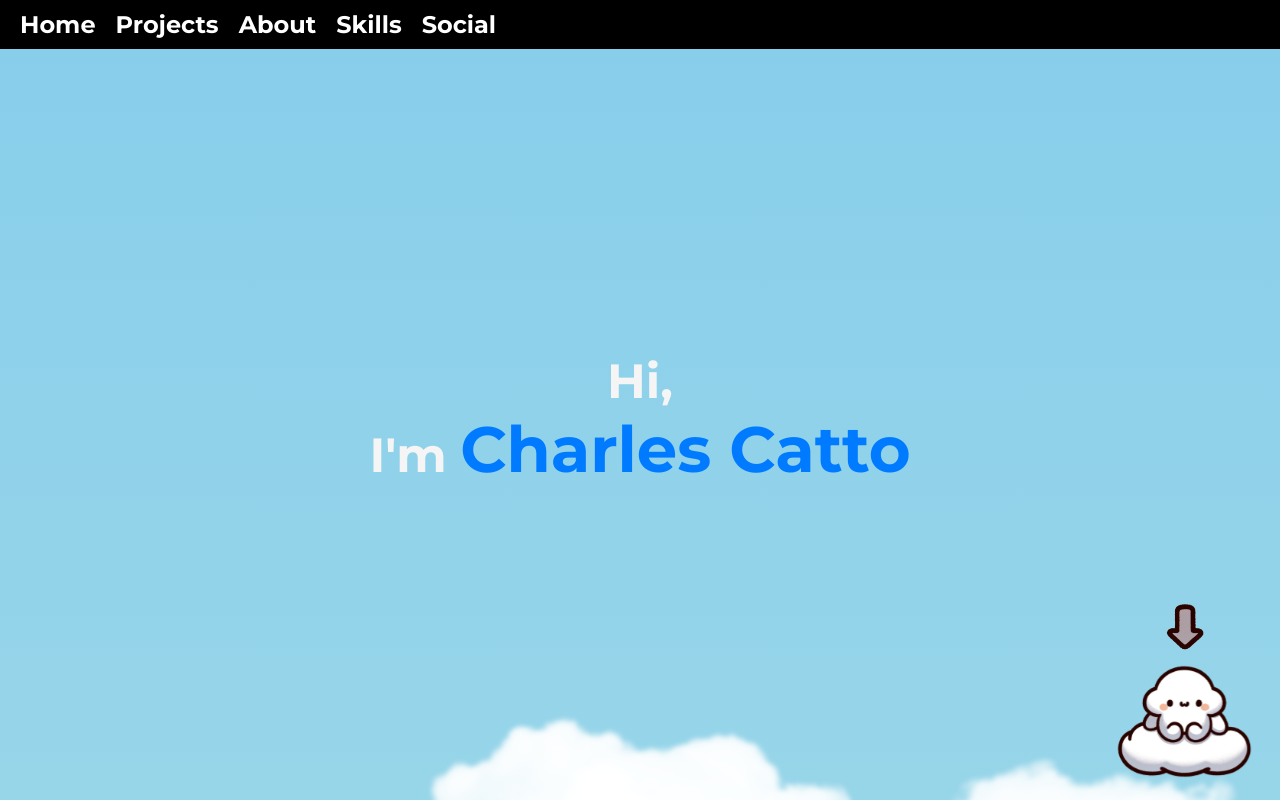
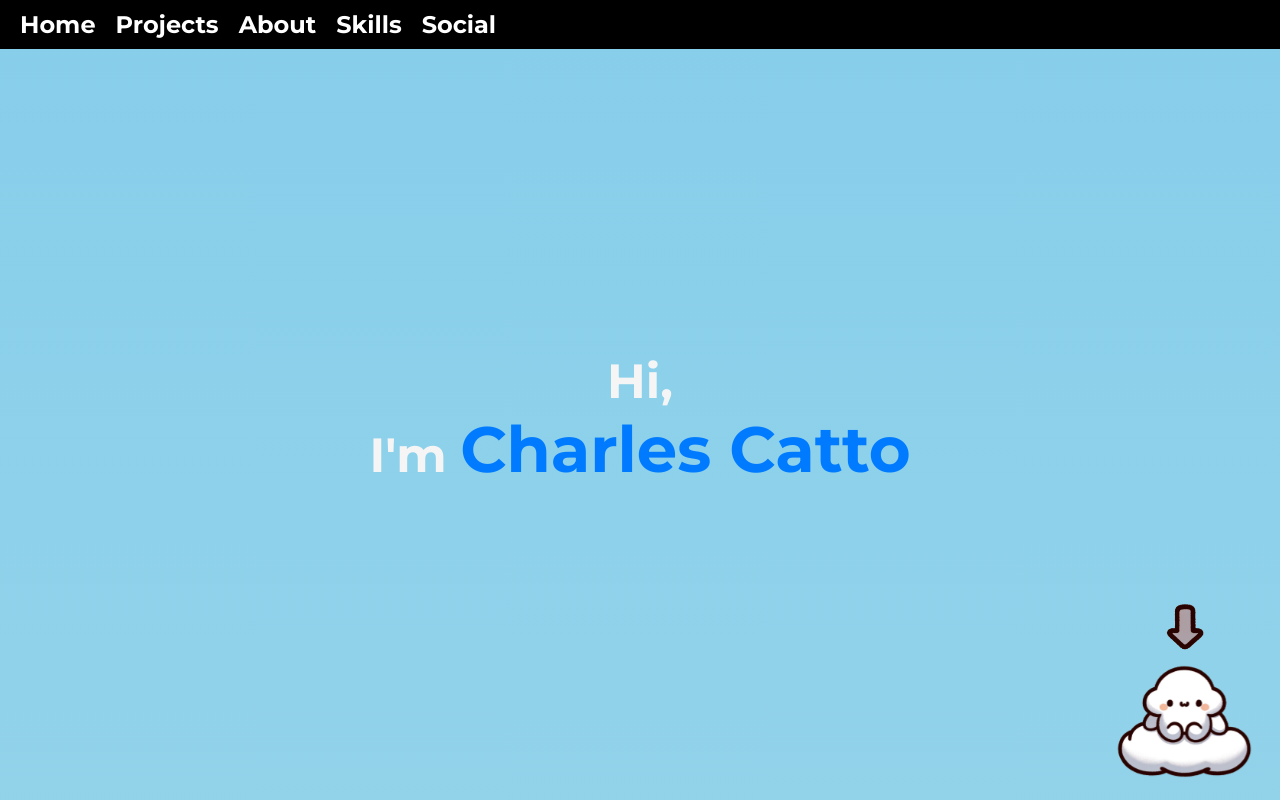
Before and after one commit to CharlesCatto/Portfolio, a React (Vite) app: page / in a window 1280 px wide. Shown: the top 800 px of the page. Built offline with nearby package versions, Linux system fonts and the light colour scheme.

Commit message:
Fixing the cloud container.

```diff
--- a/src/App.css
+++ b/src/App.css
@@ -43,3 +43,31 @@ a:hover {
 a:active {
 	text-decoration: none;
 }
+
+html,
+body {
+	margin: 0;
+	padding: 0;
+	height: 100%;
+}
+
+.mainContainer {
+	position: relative;
+	min-height: 100vh;
+	display: flex;
+	flex-direction: column;
+}
+
+.componentContainer {
+	flex: 1;
+}
+
+.cloudsContainer {
+	position: absolute;
+	top: 0;
+	left: 0;
+	width: 100%;
+	height: 100%;
+	z-index: -1;
+	pointer-events: none;
+}
--- a/src/App.tsx
+++ b/src/App.tsx
@@ -5,8 +5,37 @@ import Projects from "./components/Projects/Projects";
 import Footer from "./components/Footer/Footer";
 import Background from "./components/Background/Background";
 import "./App.css";
+import { useEffect, useRef } from "react";
 
 function App() {
+	const cloudsContainerRef = useRef<HTMLDivElement>(null);
+
+	useEffect(() => {
+		const updateCloudsContainerHeight = () => {
+			if (cloudsContainerRef.current) {
+				// Calculez la hauteur totale du contenu
+				const mainContainer = document.querySelector(".mainContainer");
+				if (mainContainer) {
+					const height = mainContainer.scrollHeight;
+					console.log("Hauteur totale du contenu :", height); // Log pour vérifier
+					cloudsContainerRef.current.style.height = `${height}px`;
+				}
+			}
+		};
+
+		// Mettre à jour la hauteur après le chargement du DOM
+		const timeoutId = setTimeout(updateCloudsContainerHeight, 100); // Délai pour s'assurer que le DOM est chargé
+
+		// Mettre à jour la hauteur au redimensionnement de la fenêtre
+		window.addEventListener("resize", updateCloudsContainerHeight);
+
+		// Nettoyer l'écouteur d'événement et le timeout lors du démontage du composant
+		return () => {
+			clearTimeout(timeoutId);
+			window.removeEventListener("resize", updateCloudsContainerHeight);
+		};
+	}, []);
+
 	return (
 		<>
 			<div className="mainContainer">
@@ -19,7 +48,10 @@ function App() {
 				<Footer />
 			</div>
 
-			<Background />
+			{/* Conteneur pour les nuages */}
+			<div className="cloudsContainer" ref={cloudsContainerRef}>
+				<Background />
+			</div>
 		</>
 	);
 }
--- a/src/components/Background/Background.module.css
+++ b/src/components/Background/Background.module.css
@@ -1,11 +1,10 @@
 .background {
-	position: absolute;
+	position: absolute; /* Les nuages sont positionnés de manière absolue */
 	top: 0;
 	left: 0;
 	width: 100%;
-	height: 500%;
+	height: 100%; /* Prend toute la hauteur du conteneur parent */
 	overflow: hidden;
-	z-index: -1;
 	background: linear-gradient(to bottom, #87ceeb, #b0e0e6, #add8e6);
 }
 
--- a/src/components/Background/Background.tsx
+++ b/src/components/Background/Background.tsx
@@ -1,141 +1,3 @@
-// // import type React from "react";
-// // import Cloud from "./Cloud";
-// // import styles from "./Background.module.css";
-
-// // const generateClouds = () => {
-// // 	const clouds = [];
-// // 	const usedHeights = new Set(); // Pour éviter les chevauchements
-
-// // 	for (let i = 0; i < 60; i++) {
-// // 		let size: number;
-// // 		let top: number;
-
-// // 		// Générer une taille et une hauteur uniques
-// // 		do {
-// // 			size = Math.floor(Math.random() * 750) + 250; // Taille entre 250px et 1000px
-// // 			top = Math.floor(Math.random() * 80) + 10; // Hauteur entre 10% et 90%
-// // 		} while (usedHeights.has(top)); // Vérifier que la hauteur n'est pas déjà utilisée
-
-// // 		usedHeights.add(top); // Ajouter la hauteur à l'ensemble des hauteurs utilisées
-
-// // 		// Limitation de la vitesse entre 10s et 50s
-// // 		const speed = Math.max(40, Math.min(50, 80 - size / 10));
-
-// // 		clouds.push({ id: i, size, top, speed });
-// // 	}
-
-// // 	return clouds;
-// // };
-
-// // const Background: React.FC = () => {
-// // 	const clouds = generateClouds();
-
-// // 	return (
-// // 		<div className={styles.background}>
-// // 			{clouds.map((cloud) => (
-// // 				<Cloud key={cloud.id} {...cloud} />
-// // 			))}
-// // 		</div>
-// // 	);
-// // };
-
-// // export default Background;
-// import type React from "react";
-// import { useEffect, useState } from "react";
-// import Cloud from "./Cloud";
-// import styles from "./Background.module.css";
-
-// // Importation des images de nuages
-// import realCloud1 from "../../assets/realClouds/realCloud1.png";
-// import realCloud2 from "../../assets/realClouds/realCloud2.png";
-// import realCloud3 from "../../assets/realClouds/realCloud3.png";
-// import realCloud4 from "../../assets/realClouds/realCloud4.png";
-// import realCloud5 from "../../assets/realClouds/realCloud5.png";
-// import realCloud6 from "../../assets/realClouds/realCloud6.png";
-// import realCloud7 from "../../assets/realClouds/realCloud7.png";
-// import realCloud8 from "../../assets/realClouds/realCloud8.png";
-// import realCloud9 from "../../assets/realClouds/realCloud9.png";
-// import realCloud10 from "../../assets/realClouds/realCloud10.png";
-// import realCloud11 from "../../assets/realClouds/realCloud11.png";
-// import realCloud12 from "../../assets/realClouds/realCloud12.png";
-
-// const cloudImages = [
-// 	realCloud1,
-// 	realCloud2,
-// 	realCloud3,
-// 	realCloud4,
-// 	realCloud5,
-// 	realCloud6,
-// 	realCloud7,
-// 	realCloud8,
-// 	realCloud9,
-// 	realCloud10,
-// 	realCloud11,
-// 	realCloud12,
-// ];
-
-// const generateClouds = () => {
-// 	const clouds = [];
-// 	const usedHeights = new Set(); // Pour éviter les chevauchements
-
-// 	for (let i = 0; i < 60; i++) {
-// 		let size: number;
-// 		let top: number;
-
-// 		// Générer une taille et une hauteur uniques
-// 		do {
-// 			size = Math.floor(Math.random() * 750) + 250; // Taille entre 250px et 1000px
-// 			top = Math.floor(Math.random() * 80) + 10; // Hauteur entre 10% et 90%
-// 		} while (usedHeights.has(top)); // Vérifier que la hauteur n'est pas déjà utilisée
-
-// 		usedHeights.add(top); // Ajouter la hauteur à l'ensemble des hauteurs utilisées
-
-// 		// Limitation de la vitesse entre 40s et 50s
-// 		const speed = Math.max(40, Math.min(50, 80 - size / 10));
-
-// 		// Sélection aléatoire d'une image de nuage
-// 		const image = cloudImages[Math.floor(Math.random() * cloudImages.length)];
-
-// 		clouds.push({ id: i, size, top, speed, image });
-// 	}
-
-// 	return clouds;
-// };
-
-// const Background: React.FC = () => {
-// 	const [clouds, setClouds] = useState<
-// 		Array<{
-// 			id: number;
-// 			size: number;
-// 			top: number;
-// 			speed: number;
-// 			image: string;
-// 		}>
-// 	>([]);
-
-// 	useEffect(() => {
-// 		const allClouds = generateClouds();
-
-// 		// Générer les nuages progressivement avec un délai aléatoire
-// 		for (const cloud of allClouds) {
-// 			// Utilisation de for...of
-// 			const delay = Math.random() * 30 * 1000; // Délai entre 0 et 30 secondes
-// 			setTimeout(() => {
-// 				setClouds((prevClouds) => [...prevClouds, cloud]);
-// 			}, delay);
-// 		}
-// 	}, []);
-
-// 	return (
-// 		<div className={styles.background}>
-// 			{clouds.map((cloud) => (
-// 				<Cloud key={cloud.id} {...cloud} />
-// 			))}
-// 		</div>
-// 	);
-// };
-
-// export default Background;
 import type React from "react";
 import { useEffect, useState } from "react";
 import Cloud from "./Cloud";
@@ -237,7 +99,7 @@ const Background: React.FC = () => {
 	return (
 		<div className={styles.background}>
 			{clouds.map((cloud) => (
-				<Cloud key={cloud.id} {...cloud} />
+				<Cloud key={cloud.id} {...cloud} /> // Utilisation d'une clé unique
 			))}
 		</div>
 	);
```
Also changed, not shown: src/components/About/About.tsx (+0 -34 lines), src/components/Background/Cloud.tsx (+33 -0 lines).
